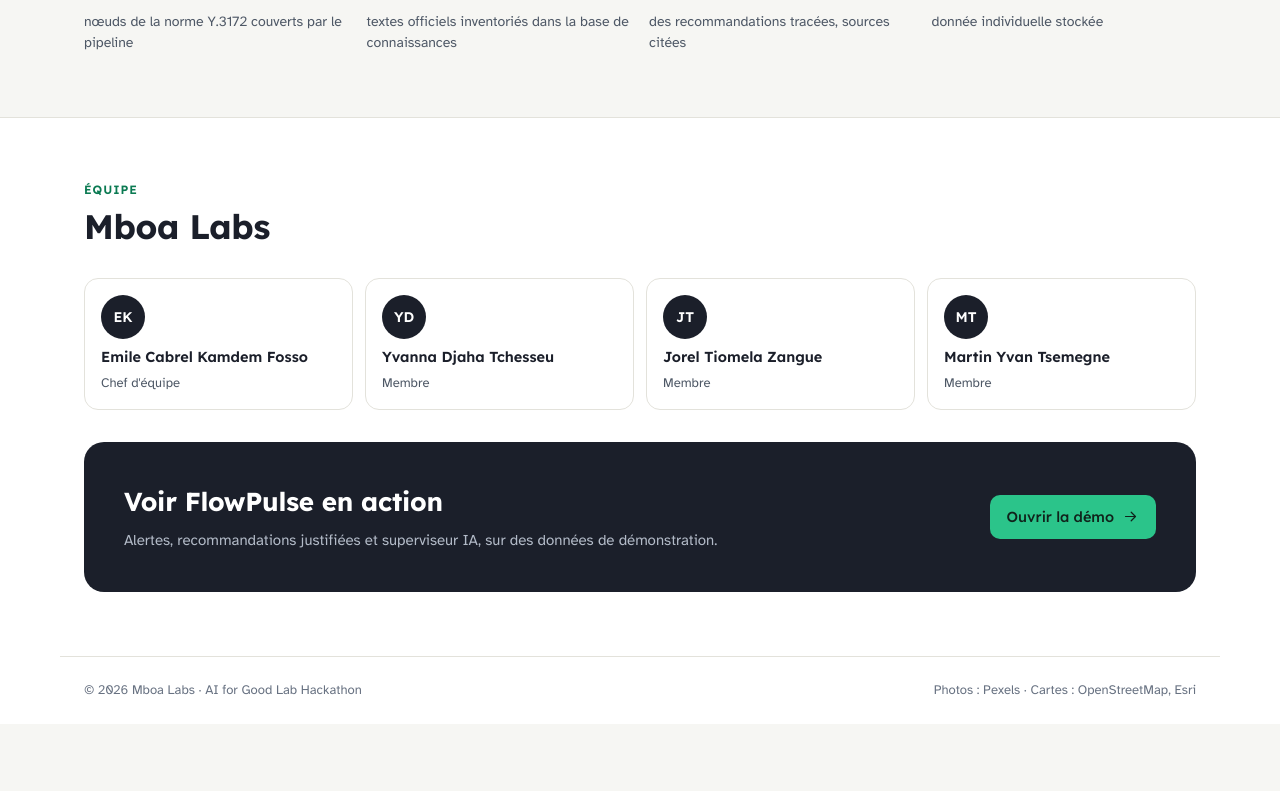
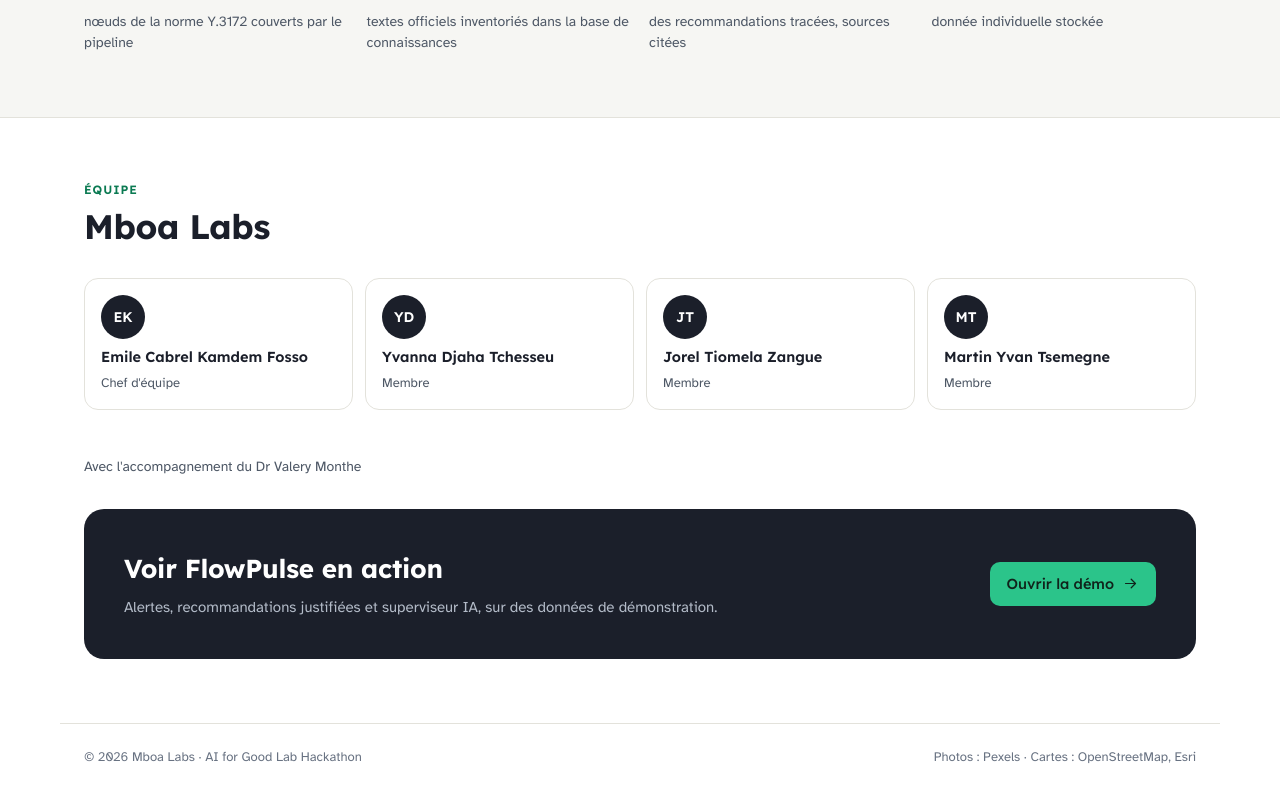
Before and after one commit to Mboa-Labs/flowpulse-frontend, a React (Vite) app: page / in a window 1280 px wide. Shown: the part 3872-4663 px from the top of the page. Before the commit the page ends 4596 px from the top, so only its background shows below. Built offline with nearby package versions, Linux system fonts and the light colour scheme.

Commit message:
Page d'accueil : accompagnement du Dr Valery Monthe

```diff
--- a/src/i18n/en.ts
+++ b/src/i18n/en.ts
@@ -72,6 +72,7 @@ export const EN: Record<string, string> = {
   "Sections": "Sections",
   "Membre": "Member",
   "Chef d'équipe": "Team leader",
+  "Avec l'accompagnement du Dr Valery Monthe": "With the guidance of Dr Valery Monthe",
   "Équipe": "Team",
   "Lundi": "Monday",
   "Mardi": "Tuesday",
--- a/src/pages/Landing.tsx
+++ b/src/pages/Landing.tsx
@@ -233,6 +233,7 @@ export default function Landing() {
               </li>
             ))}
           </ul>
+          <p className="team-note">Avec l'accompagnement du Dr Valery Monthe</p>
           <div className="cta">
             <div>
               <h2>Voir FlowPulse en action</h2>
--- a/src/styles.css
+++ b/src/styles.css
@@ -439,6 +439,7 @@ details.card > summary { cursor: pointer; }
 .member .avatar { width: 44px; height: 44px; font-size: 14px; background: var(--encre); }
 .member b { font: 600 14.5px var(--f-display); }
 .member span:last-child { font-size: 13px; color: var(--text-2); }
+.team-note { margin: 14px 0 0; font-size: 14px; color: var(--text-2); }
 .cta { background: var(--encre); color: #fff; border-radius: var(--r-xl); padding: 28px 22px; display: flex; gap: 20px; justify-content: space-between; align-items: center; flex-wrap: wrap; }
 .cta h2 { font-size: 26px; color: #fff; }
 .cta p { color: #b3bbc8; margin-top: 8px; }
```
